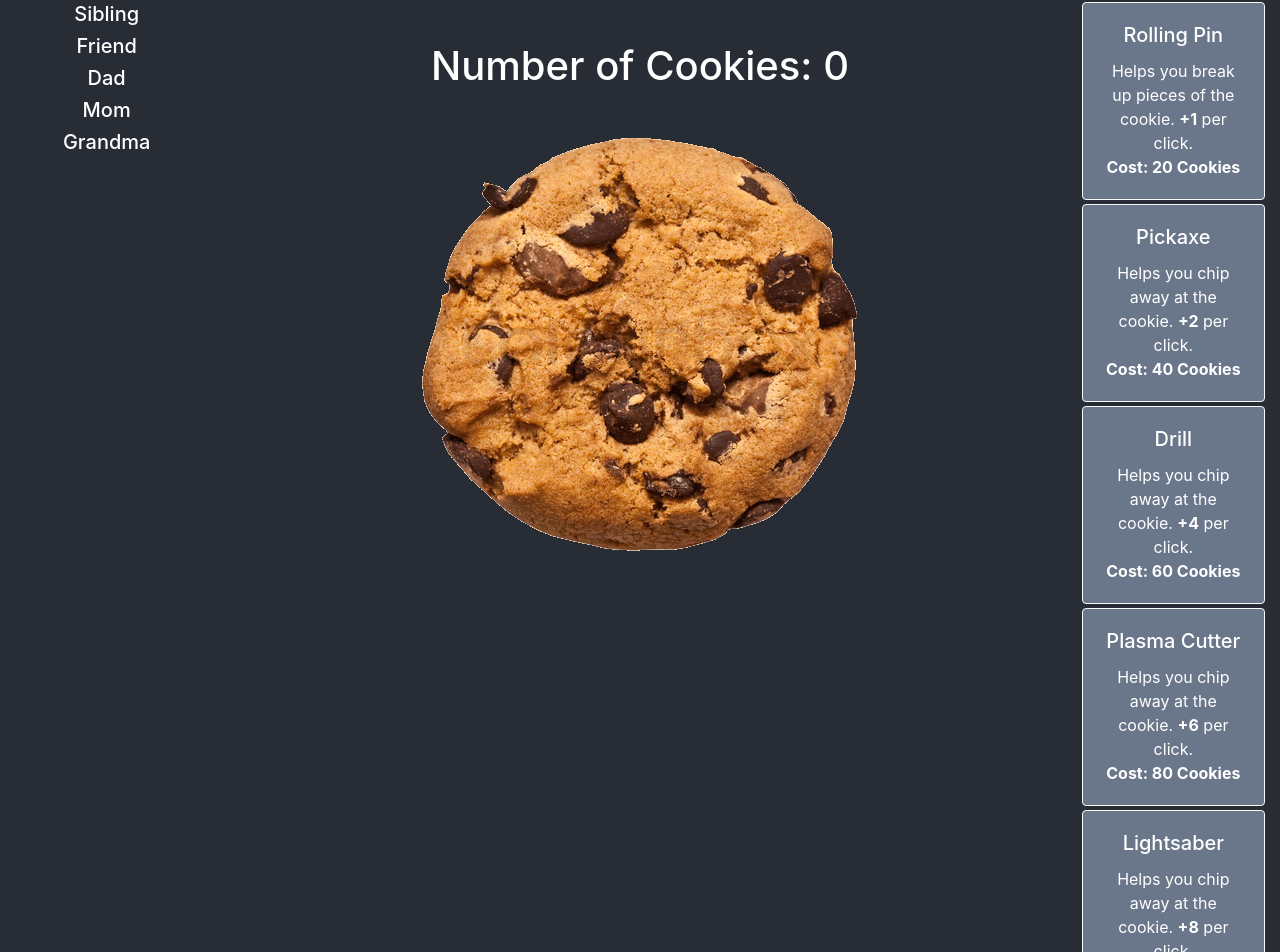
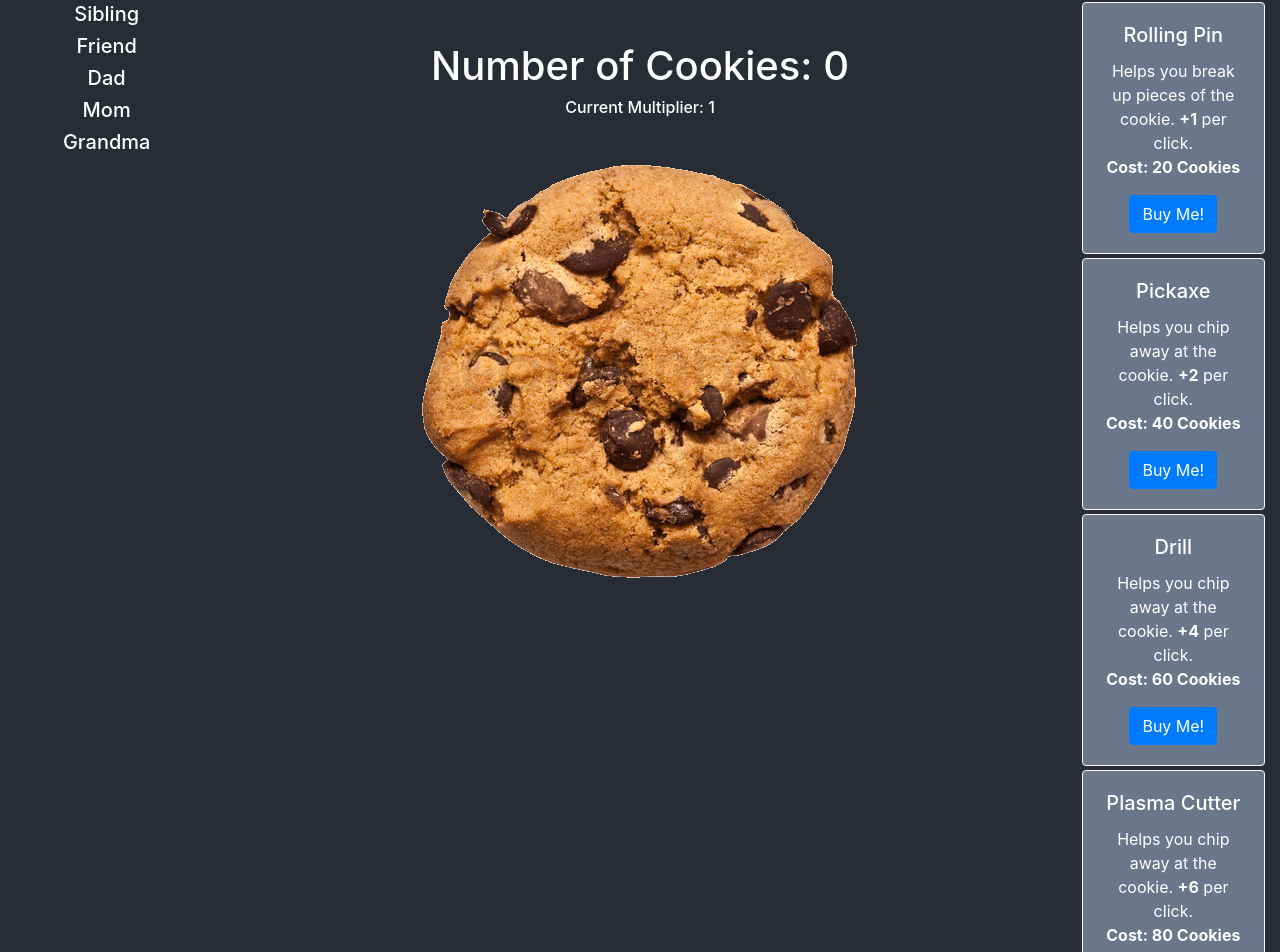
Before and after one commit to josiahaubin/React-Cookie-Miner, a React (Create React App) app: page / in a window 1280 px wide. Shown: the part 173-1125 px from the top of the page. Built offline with nearby package versions, Linux system fonts and the light colour scheme.

Commit message:
Added multiplier function, extracted functions

```diff
--- a/src/Components/CookieSheet.js
+++ b/src/Components/CookieSheet.js
@@ -1,11 +1,42 @@
 import cookiePic from "../Media/cookie.png"
 import "../CSS/CookieSheet.css"
 import { useState } from "react";
-import { Row, Col, Card } from "react-bootstrap";
+import { Row, Col, Card, Button } from "react-bootstrap";
 
 function CookieSheet() {
     const [numberOfCookies, setNumberOfCookies] = useState(0);
     const [multiplier, setMultiplier] = useState(1);
+
+    function updateNumberOfCookies(){
+        setNumberOfCookies(numberOfCookies + multiplier)
+    }
+
+    function buyItem(itemNum){
+        switch (itemNum) {
+            case 0:
+                setMultiplier(multiplier + 1)
+                break;
+
+            case 1:
+                setMultiplier(multiplier + 2)
+                break;
+
+            case 2:
+                setMultiplier(multiplier + 4)
+                break;
+
+            case 3:
+                setMultiplier(multiplier + 6)
+                break;
+
+            case 4:
+                setMultiplier(multiplier + 8)
+                break;
+
+            default:
+                break;
+        }
+    }
 
     return (
         <div>
@@ -24,7 +55,8 @@ function CookieSheet() {
                     {/* Main */}
                     <div className="cookieArea">
                         <h1>Number of Cookies: {numberOfCookies}</h1>
-                        <img src={cookiePic} alt="Cookie" onClick={() => setNumberOfCookies(numberOfCookies + multiplier)} className="cookie"/>
+                        <h6>Current Multiplier: {multiplier}</h6>
+                        <img src={cookiePic} alt="Cookie" onClick={() => updateNumberOfCookies()} className="cookie"/>
                     </div>
                 </Col>
                 <Col xs={2}>
@@ -36,6 +68,7 @@ function CookieSheet() {
                                 <Card.Text>
                                     Helps you break up pieces of the cookie. <b>+1</b> per click. <br/> <b>Cost: 20 Cookies</b>
                                 </Card.Text>
+                                <Button onClick={() => buyItem(0)}>Buy Me!</Button>
                             </Card.Body>
                         </Card>
                         {/* Pickaxe */}
@@ -45,6 +78,7 @@ function CookieSheet() {
                                 <Card.Text>
                                     Helps you chip away at the cookie. <b>+2</b> per click. <br/> <b>Cost: 40 Cookies</b>
                                 </Card.Text>
+                                <Button onClick={() => buyItem(1)}>Buy Me!</Button>
                             </Card.Body>
                         </Card>
                         {/* Drill */}
@@ -54,6 +88,7 @@ function CookieSheet() {
                                 <Card.Text>
                                     Helps you chip away at the cookie. <b>+4</b> per click. <br/> <b>Cost: 60 Cookies</b>
                                 </Card.Text>
+                                <Button onClick={() => buyItem(2)}>Buy Me!</Button>
                             </Card.Body>
                         </Card>
                         {/* Plasma Cutter */}
@@ -63,6 +98,7 @@ function CookieSheet() {
                                 <Card.Text>
                                     Helps you chip away at the cookie. <b>+6</b> per click. <br/> <b>Cost: 80 Cookies</b>
                                 </Card.Text>
+                                <Button onClick={() => buyItem(3)}>Buy Me!</Button>
                             </Card.Body>
                         </Card>
                         {/* Lightsaber */}
@@ -72,6 +108,7 @@ function CookieSheet() {
                                 <Card.Text>
                                     Helps you chip away at the cookie. <b>+8</b> per click. <br/> <b>Cost: 100 Cookies</b>
                                 </Card.Text>
+                                <Button onClick={() => buyItem(4)}>Buy Me!</Button>
                             </Card.Body>
                         </Card>
                 </Col>
```
